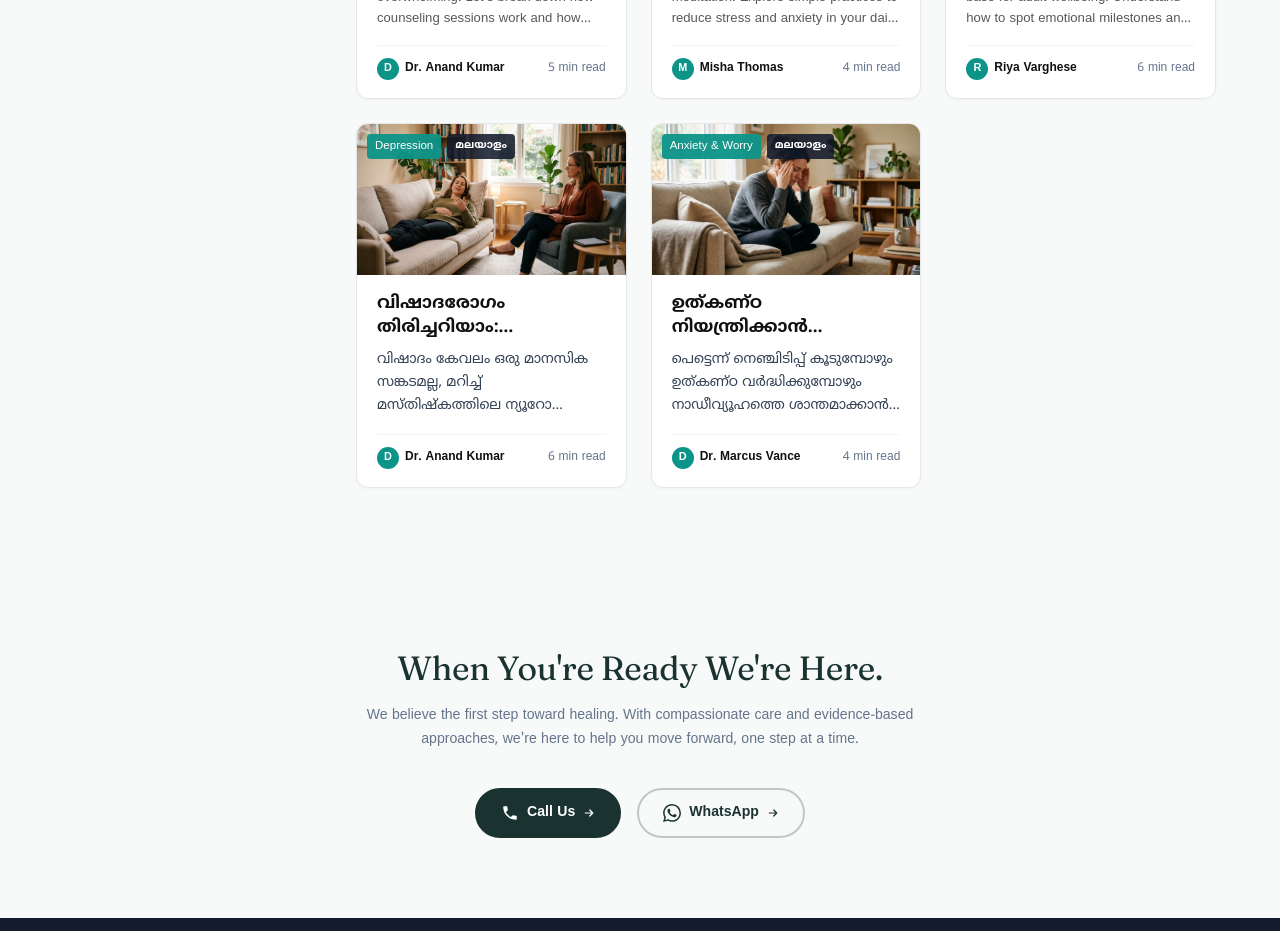
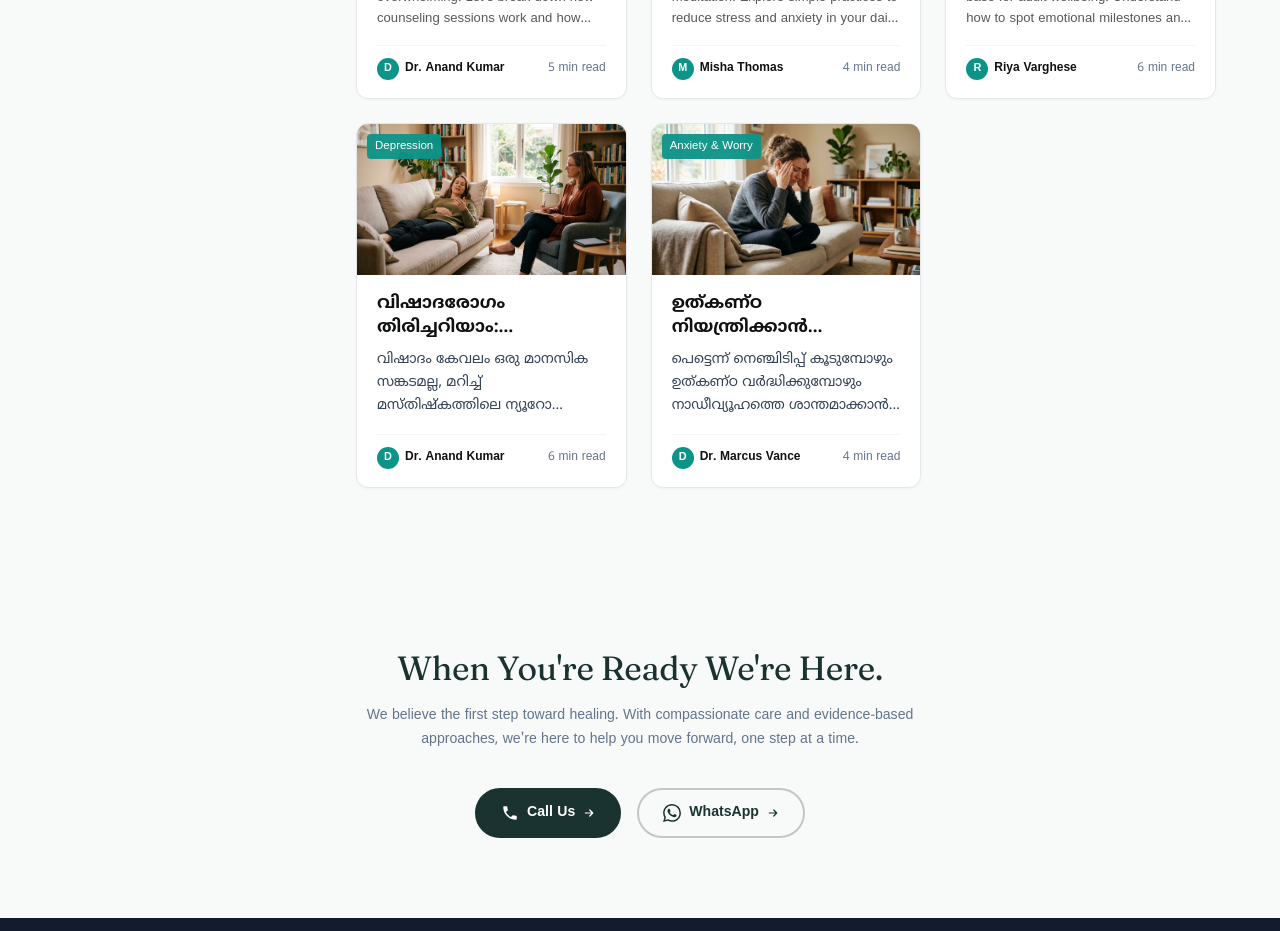
Before and after one commit to shuraimHabil/softmind, a Next.js app: page /articles in a window 1280 px wide. Shown: the part 980-1911 px from the top of the page. Built offline with nearby package versions, Linux system fonts and the light colour scheme; a web font is replaced by a local one.

Commit message:
feat: Remove Malayalam badge from article cards

```diff
--- a/src/components/ArticlesBrowser/ArticlesBrowser.tsx
+++ b/src/components/ArticlesBrowser/ArticlesBrowser.tsx
@@ -362,9 +362,6 @@ export default function ArticlesBrowser({
                       />
                       <div className={styles.badgeGroup}>
                         <span className={styles.cardBadge}>{art.badge}</span>
-                        {art.language === "Malayalam" && (
-                          <span className={styles.langBadge} lang="ml">മലയാളം</span>
-                        )}
                       </div>
                     </div>
                     <div className={styles.cardBody}>
```
